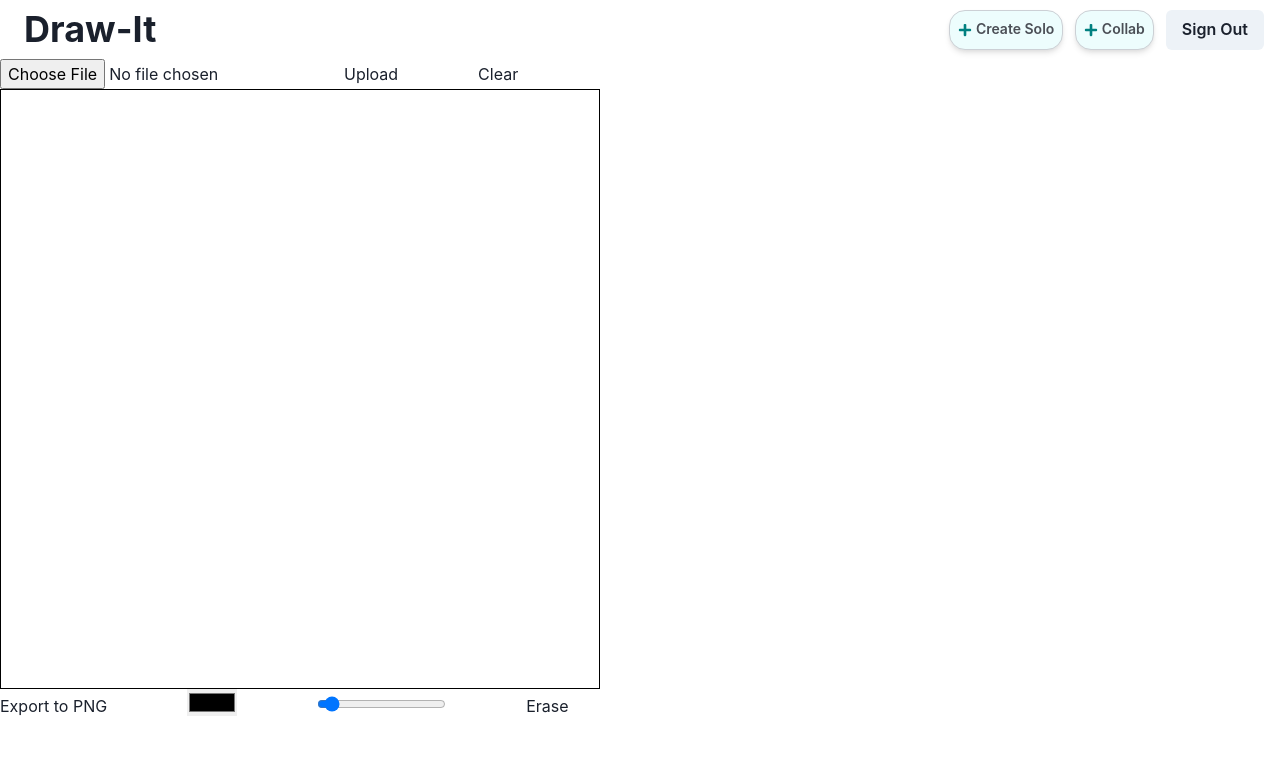
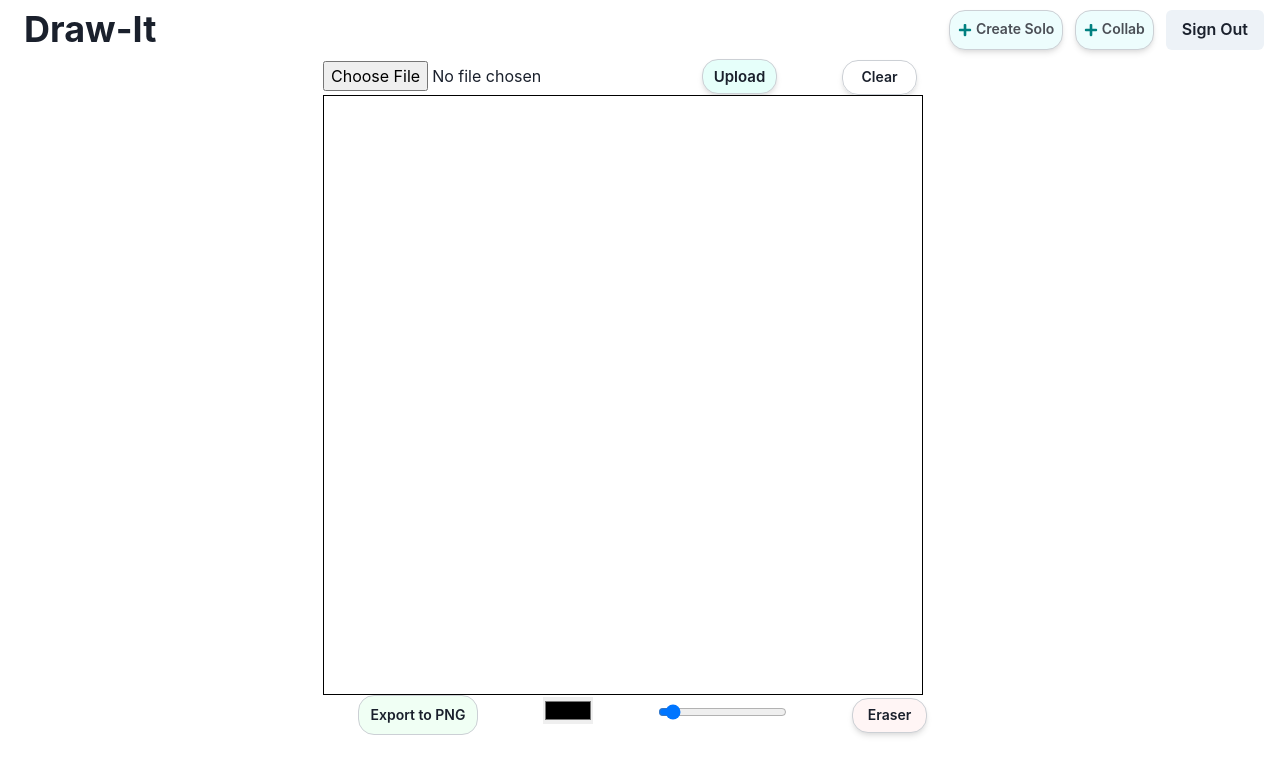
Before and after one commit to Evan8456/Draw-It, a React (Create React App) app in the folder paint-me/frontend/: page /SoloDraw in a window 1280 px wide. Shown: the top 774 px of the page. Built offline with nearby package versions, Linux system fonts and the light colour scheme; no server answers.

Commit message:
added ui changes

```diff
--- a/paint-me/frontend/src/components/Draw/Draw.css
+++ b/paint-me/frontend/src/components/Draw/Draw.css
@@ -3,3 +3,8 @@ canvas {
     width: 600px;
     height: 600px;
   }
+
+  .draw{
+    display: table;
+    margin: 0 auto;
+    }
--- a/paint-me/frontend/src/components/Draw/Draw.js
+++ b/paint-me/frontend/src/components/Draw/Draw.js
@@ -6,6 +6,7 @@ import api from "../../api"
 import {io} from 'socket.io-client';
 
 import Navbar from "../Navbar/Navbar";
+import { Box, Button, chakra} from "@chakra-ui/react";
 
 
 export function Draw() {
@@ -180,8 +181,10 @@ export function Draw() {
 
   return (
     <>
-      <div>
+
+
       <Navbar page="dashboard"/>
+      <div className="draw">
         <canvas
           className="test"
           onMouseDown={onMouseDown}
@@ -189,10 +192,26 @@ export function Draw() {
           onMouseMove={draw}
           ref={canvasRef}
         />
-      </div>
 
       <div>
-		<button onClick={() => downloadCanvas()}>Export to PNG</button>
+      <Box as="button"
+            onClick={() => downloadCanvas()}
+            rounded="2xl"
+            bg="green.50"
+            height='40px'
+            transition='all 0.2s cubic-bezier(.08,.52,.52,1)'
+            border='1px'
+            px='8px'
+            fontSize='14px'
+            fontWeight='semibold'
+            borderColor='#ccd0d5'
+            className="tools"
+            width='120px'
+
+            _hover={{ bg: 'green.100' }}>
+               Export to PNG
+          </Box>
+
         <input
           onChange={() => changeColor(colorRef.current.value)}
           ref={colorRef}
@@ -207,12 +226,29 @@ export function Draw() {
           step="1"
           ref={thickRef}
         />
-
-        <button onClick={() => makeErase()}>Erase</button>
+        <Box as="button"
+            onClick={() => makeErase()}
+            rounded="2xl"
+            bg="red.50"
+            boxShadow="md"
+            height='35px'
+            lineHeight='1.2'
+            transition='all 0.2s cubic-bezier(.08,.52,.52,1)'
+            border='1px'
+            px='8px'
+            fontSize='14px'
+            fontWeight='semibold'
+            borderColor='#ccd0d5'
+            className="tools"
+            width='75px'
+            _hover={{ bg: 'red.100' }}>
+               Eraser
+          </Box>
 
         <button onClick={() => joinRoom1()}>Test Room 1</button>
         <button onClick={() => joinRoom2()}>Test Room 2</button>
       </div>
+      </div>
     </>
   );
 }
--- a/paint-me/frontend/src/components/SoloDraw/SoloDraw.css
+++ b/paint-me/frontend/src/components/SoloDraw/SoloDraw.css
@@ -5,5 +5,12 @@ canvas {
   }
 
   .tools{
-    margin-left: 80px;
+    margin-left: 35px;
+    margin-right: 30px;
+
   }
+
+  .solo-draw{
+  display: table;
+  margin: 0 auto;
+  }
--- a/paint-me/frontend/src/components/SoloDraw/SoloDraw.js
+++ b/paint-me/frontend/src/components/SoloDraw/SoloDraw.js
@@ -4,8 +4,12 @@ import "./SoloDraw.css";
 import { useNavigate } from 'react-router-dom';
 import api from "../../api"
 import Navbar from "../Navbar/Navbar";
+import { FaPlus } from 'react-icons/fa';
+import { Box, Button, chakra} from "@chakra-ui/react";
+
 
 export function SoloDraw() {
+  let CFaPlus = chakra(FaPlus);
   const canvasRef = useRef();
   const contextRef = useRef();
   const colorRef = useRef();
@@ -22,8 +26,6 @@ export function SoloDraw() {
 
     api.authenticate((res) => {
       //pass
-
-
       }, (err) => {
           navigate("/")
       })
@@ -61,7 +63,6 @@ export function SoloDraw() {
     link.click();
 
   }
-
 
   const setThickness = (thickness) => {
     console.log(thickness);
@@ -129,13 +130,50 @@ export function SoloDraw() {
 
   return (
     <>
+
       <Navbar page="dashboard"/>
+      <div className="solo-draw">
       <input type="file" ref={importImg} onChange={() => addImg()}  accept="image/png, image/jpeg"/>
-       <button  onClick={() => uploadImg()}>Upload</button>
+
+       <Box as="button"
+            onClick={() =>  uploadImg()}
+            rounded="2xl"
+            bg="teal.50"
+            lineHeight='1.2'
+            boxShadow="md"
+            height='35px'
+            transition='all 0.2s cubic-bezier(.08,.52,.52,1)'
+            border='1px'
+            px='8px'
+            fontSize='15px'
+            fontWeight='semibold'
+            borderColor='#ccd0d5'
+            className="tools"
+            width='75px'
 
 
+            _hover={{ bg: 'green.100' }}>
+               Upload
+          </Box>
 
-       <button className="tools" onClick={() => clearCanvas()}>Clear</button>
+       <Box as="button"
+            onClick={() => clearCanvas()}
+            rounded="2xl"
+            bg="grey.50"
+            lineHeight='1.2'
+            boxShadow="md"
+            height='35px'
+            transition='all 0.2s cubic-bezier(.08,.52,.52,1)'
+            border='1px'
+            px='8px'
+            fontSize='14px'
+            fontWeight='semibold'
+            borderColor='#ccd0d5'
+            className="tools"
+            width='75px'
+            _hover={{ bg: 'white.100' }}>
+               Clear
+          </Box>
 
         <canvas
           className="test"
@@ -146,7 +184,25 @@ export function SoloDraw() {
         />
 
         <div >
-        <button onClick={() => downloadCanvas()}>Export to PNG</button>
+
+        <Box as="button"
+            onClick={() => downloadCanvas()}
+            rounded="2xl"
+            bg="green.50"
+            height='40px'
+            transition='all 0.2s cubic-bezier(.08,.52,.52,1)'
+            border='1px'
+            px='8px'
+            fontSize='14px'
+            fontWeight='semibold'
+            borderColor='#ccd0d5'
+            className="tools"
+            width='120px'
+
+            _hover={{ bg: 'green.100' }}>
+               Export to PNG
+          </Box>
+
         <input
           className="tools"
           onChange={() => changeColor(colorRef.current.value)}
@@ -163,12 +219,30 @@ export function SoloDraw() {
           step="1"
         />
 
-        <button className="tools" onClick={() => changeColor("#FFFFFF")}>Erase</button>
+        <Box as="button"
+            onClick={() => changeColor("#FFFFFF")}
+            rounded="2xl"
+            bg="red.50"
+            boxShadow="md"
+            height='35px'
+            lineHeight='1.2'
+            transition='all 0.2s cubic-bezier(.08,.52,.52,1)'
+            border='1px'
+            px='8px'
+            fontSize='14px'
+            fontWeight='semibold'
+            borderColor='#ccd0d5'
+            className="tools"
+            width='75px'
+            _hover={{ bg: 'red.100' }}>
+               Eraser
+          </Box>
 
 
 
         </div>
 
+      </div>
 
     </>
   );
```
